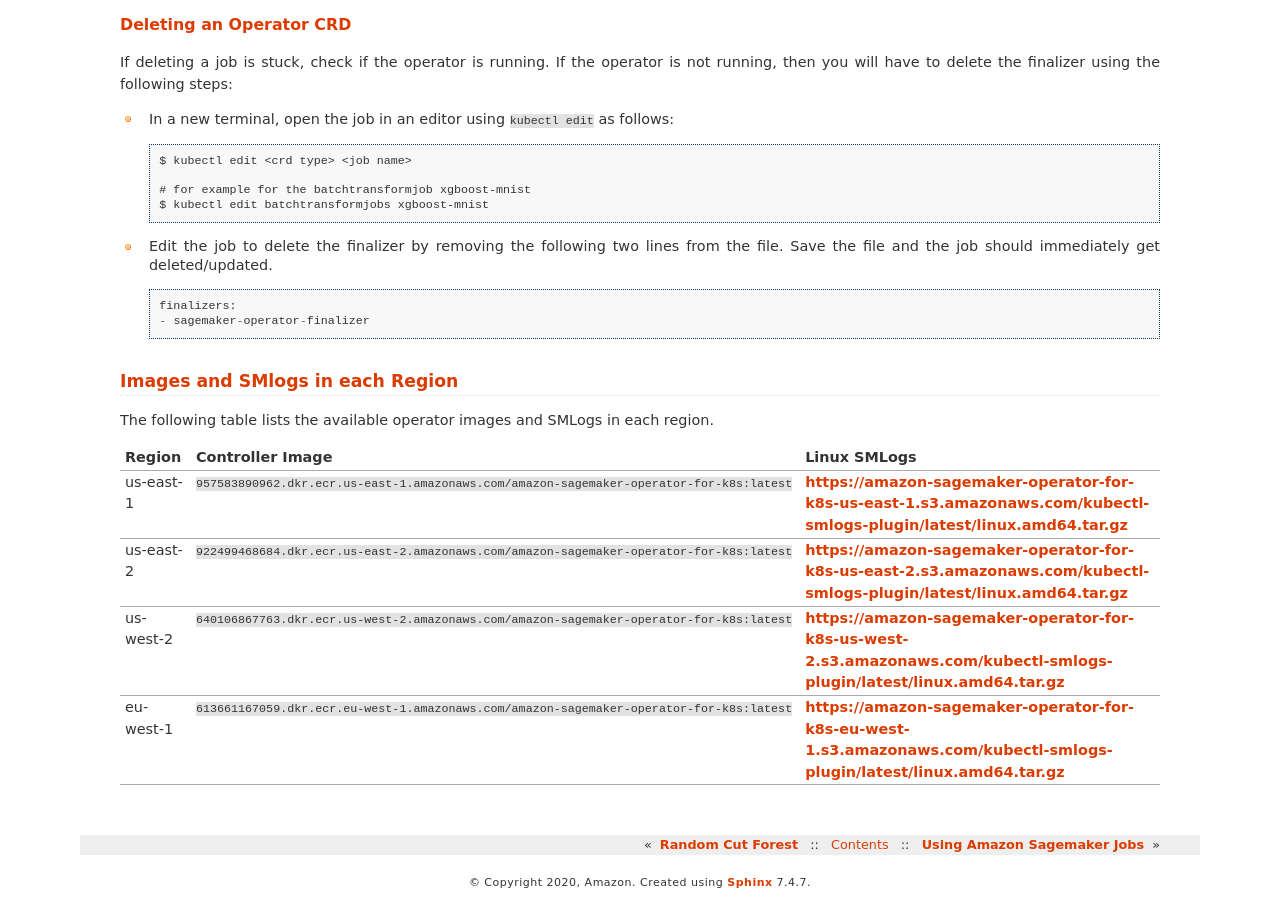
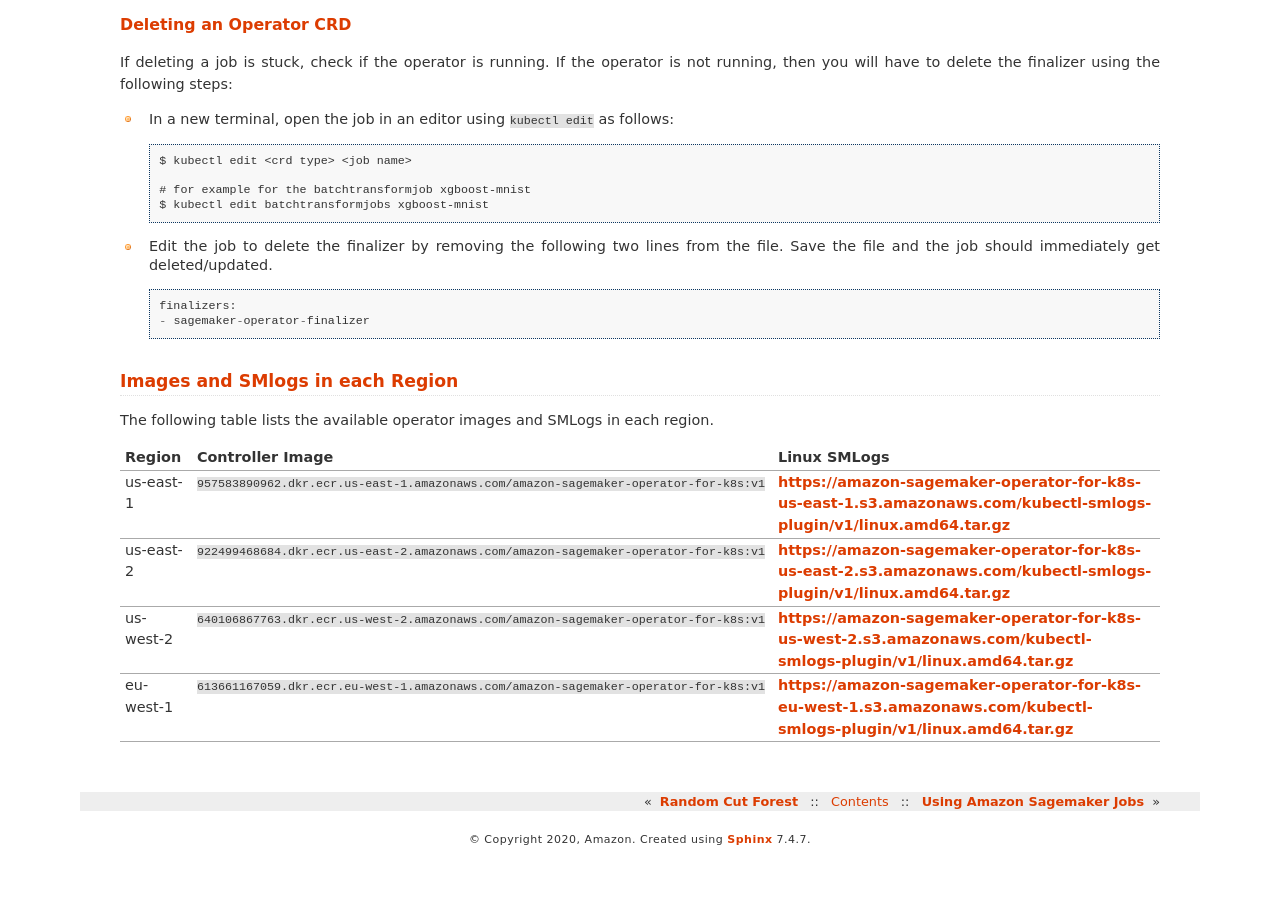
Before and after one commit to Evan-W-ang/sagemaker-python-sdk, a Sphinx documentation site: the page built from doc/amazon_sagemaker_operators_for_kubernetes.rst, in a window 1280 px wide and 900 px high, scrolled down 8413 px. Built offline with Sphinx 7.4.7, drawn with Linux system fonts in a browser that asks for light colours; after the commit the page ends 9270 px from its top, so only the background shows below that; some of the changed text lies outside the part shown.

Commit message:
doc: Update Kubernetes Operator default tag (#1327)

```diff
--- a/doc/amazon_sagemaker_operators_for_kubernetes.rst
+++ b/doc/amazon_sagemaker_operators_for_kubernetes.rst
@@ -349,7 +349,7 @@ that directory to your \ ``PATH``.
 
     export os="linux"
 
-    wget https://amazon-sagemaker-operator-for-k8s-us-east-1.s3.amazonaws.com/kubectl-smlogs-plugin/latest/${os}.amd64.tar.gz
+    wget https://amazon-sagemaker-operator-for-k8s-us-east-1.s3.amazonaws.com/kubectl-smlogs-plugin/v1/${os}.amd64.tar.gz
     tar xvzf ${os}.amd64.tar.gz
 
     # Move binaries to a directory in your homedir.
@@ -550,11 +550,11 @@ each region.
 +-------------+---------------------------------------------------------------------------------------------+------------------------------------------------------------------------------------------------------------------------+
 | Region      | Controller Image                                                                            | Linux SMLogs                                                                                                           |
 +=============+=============================================================================================+========================================================================================================================+
-| us-east-1   | ``957583890962.dkr.ecr.us-east-1.amazonaws.com/amazon-sagemaker-operator-for-k8s:latest``   | https://amazon-sagemaker-operator-for-k8s-us-east-1.s3.amazonaws.com/kubectl-smlogs-plugin/latest/linux.amd64.tar.gz   |
+| us-east-1   | ``957583890962.dkr.ecr.us-east-1.amazonaws.com/amazon-sagemaker-operator-for-k8s:v1``       | https://amazon-sagemaker-operator-for-k8s-us-east-1.s3.amazonaws.com/kubectl-smlogs-plugin/v1/linux.amd64.tar.gz       |
 +-------------+---------------------------------------------------------------------------------------------+------------------------------------------------------------------------------------------------------------------------+
-| us-east-2   | ``922499468684.dkr.ecr.us-east-2.amazonaws.com/amazon-sagemaker-operator-for-k8s:latest``   | https://amazon-sagemaker-operator-for-k8s-us-east-2.s3.amazonaws.com/kubectl-smlogs-plugin/latest/linux.amd64.tar.gz   |
+| us-east-2   | ``922499468684.dkr.ecr.us-east-2.amazonaws.com/amazon-sagemaker-operator-for-k8s:v1``       | https://amazon-sagemaker-operator-for-k8s-us-east-2.s3.amazonaws.com/kubectl-smlogs-plugin/v1/linux.amd64.tar.gz       |
 +-------------+---------------------------------------------------------------------------------------------+------------------------------------------------------------------------------------------------------------------------+
-| us-west-2   | ``640106867763.dkr.ecr.us-west-2.amazonaws.com/amazon-sagemaker-operator-for-k8s:latest``   | https://amazon-sagemaker-operator-for-k8s-us-west-2.s3.amazonaws.com/kubectl-smlogs-plugin/latest/linux.amd64.tar.gz   |
+| us-west-2   | ``640106867763.dkr.ecr.us-west-2.amazonaws.com/amazon-sagemaker-operator-for-k8s:v1``       | https://amazon-sagemaker-operator-for-k8s-us-west-2.s3.amazonaws.com/kubectl-smlogs-plugin/v1/linux.amd64.tar.gz       |
 +-------------+---------------------------------------------------------------------------------------------+------------------------------------------------------------------------------------------------------------------------+
-| eu-west-1   | ``613661167059.dkr.ecr.eu-west-1.amazonaws.com/amazon-sagemaker-operator-for-k8s:latest``   | https://amazon-sagemaker-operator-for-k8s-eu-west-1.s3.amazonaws.com/kubectl-smlogs-plugin/latest/linux.amd64.tar.gz   |
+| eu-west-1   | ``613661167059.dkr.ecr.eu-west-1.amazonaws.com/amazon-sagemaker-operator-for-k8s:v1``       | https://amazon-sagemaker-operator-for-k8s-eu-west-1.s3.amazonaws.com/kubectl-smlogs-plugin/v1/linux.amd64.tar.gz       |
 +-------------+---------------------------------------------------------------------------------------------+------------------------------------------------------------------------------------------------------------------------+
```
